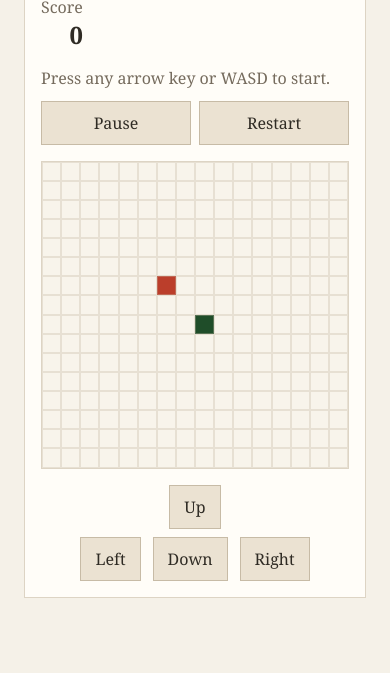
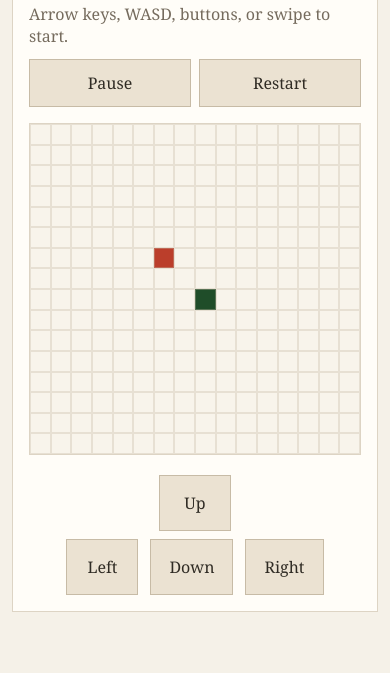
Before and after one commit to Kaito-Uen/SnakeGame, a website: page index.html in a window 390 px wide. Shown: the part 171-844 px from the top of the page. Drawn offline with Linux system fonts and the light colour scheme.

Commit message:
スマホ操作を追加

```diff
--- a/src/main.js
+++ b/src/main.js
@@ -1,5 +1,6 @@
 const GRID_SIZE = 16;
 const TICK_MS = 140;
+const SWIPE_THRESHOLD = 24;
 
 const DIRECTIONS = {
   up: { x: 0, y: -1 },
@@ -136,6 +137,7 @@ const controlsElement = document.querySelector(".controls");
 let state = createInitialState();
 let queuedDirection = state.direction;
 let timerId = null;
+let touchStartPoint = null;
 
 boardElement.style.gridTemplateColumns = `repeat(${GRID_SIZE}, 1fr)`;
 draw();
@@ -239,7 +241,7 @@ function buildCells() {
 
 function getStatusMessage() {
   if (state.status === "ready") {
-    return "Press any arrow key or WASD to start.";
+    return "Arrow keys, WASD, buttons, or swipe to start.";
   }
 
   if (state.status === "paused") {
@@ -254,7 +256,7 @@ function getStatusMessage() {
     return "Board cleared. Restart to play again.";
   }
 
-  return `Moving ${queuedDirection}. Press Space to pause.`;
+  return `Moving ${queuedDirection}. Tap Pause or swipe to turn.`;
 }
 
 window.addEventListener("keydown", (event) => {
@@ -279,6 +281,28 @@ controlsElement.addEventListener("click", (event) => {
   }
 
   setDirection(button.dataset.direction);
+});
+
+boardElement.addEventListener("touchstart", (event) => {
+  const touch = event.changedTouches[0];
+  touchStartPoint = { x: touch.clientX, y: touch.clientY };
+}, { passive: true });
+
+boardElement.addEventListener("touchend", (event) => {
+  if (!touchStartPoint) {
+    return;
+  }
+
+  const touch = event.changedTouches[0];
+  const deltaX = touch.clientX - touchStartPoint.x;
+  const deltaY = touch.clientY - touchStartPoint.y;
+  const direction = swipeToDirection(deltaX, deltaY);
+  touchStartPoint = null;
+
+  if (direction) {
+    event.preventDefault();
+    setDirection(direction);
+  }
 });
 
 pauseButton.addEventListener("click", togglePause);
@@ -306,3 +330,15 @@ function keyToDirection(key) {
       return null;
   }
 }
+
+function swipeToDirection(deltaX, deltaY) {
+  if (Math.abs(deltaX) < SWIPE_THRESHOLD && Math.abs(deltaY) < SWIPE_THRESHOLD) {
+    return null;
+  }
+
+  if (Math.abs(deltaX) > Math.abs(deltaY)) {
+    return deltaX > 0 ? "right" : "left";
+  }
+
+  return deltaY > 0 ? "down" : "up";
+}
--- a/styles.css
+++ b/styles.css
@@ -14,6 +14,11 @@
 
 * {
   box-sizing: border-box;
+}
+
+html,
+body {
+  overscroll-behavior: none;
 }
 
 body {
@@ -93,6 +98,8 @@ h1 {
   margin-top: 16px;
   flex-direction: column;
   align-items: center;
+  touch-action: manipulation;
+  user-select: none;
 }
 
 button {
@@ -115,6 +122,7 @@ button:focus-visible {
   aspect-ratio: 1;
   border: 1px solid var(--grid);
   background: #f8f4eb;
+  touch-action: none;
 }
 
 .cell {
@@ -134,7 +142,14 @@ button:focus-visible {
 }
 
 @media (max-width: 640px) {
+  .app {
+    min-height: 100dvh;
+    padding: 12px;
+    place-items: start center;
+  }
+
   .panel {
+    width: 100%;
     padding: 16px;
   }
 
@@ -144,12 +159,33 @@ button:focus-visible {
     align-items: flex-start;
   }
 
+  .scoreboard {
+    text-align: left;
+  }
+
   .actions {
     width: 100%;
   }
 
-  .actions button,
-  .controls button {
+  .actions button {
     flex: 1;
+    min-height: 48px;
+  }
+
+  .controls {
+    width: 100%;
+    margin-top: 20px;
+  }
+
+  .controls > button,
+  .controls__row button {
+    min-width: 72px;
+    min-height: 56px;
+    padding: 12px 18px;
+  }
+
+  .controls__row {
+    width: 100%;
+    justify-content: center;
   }
 }
```
